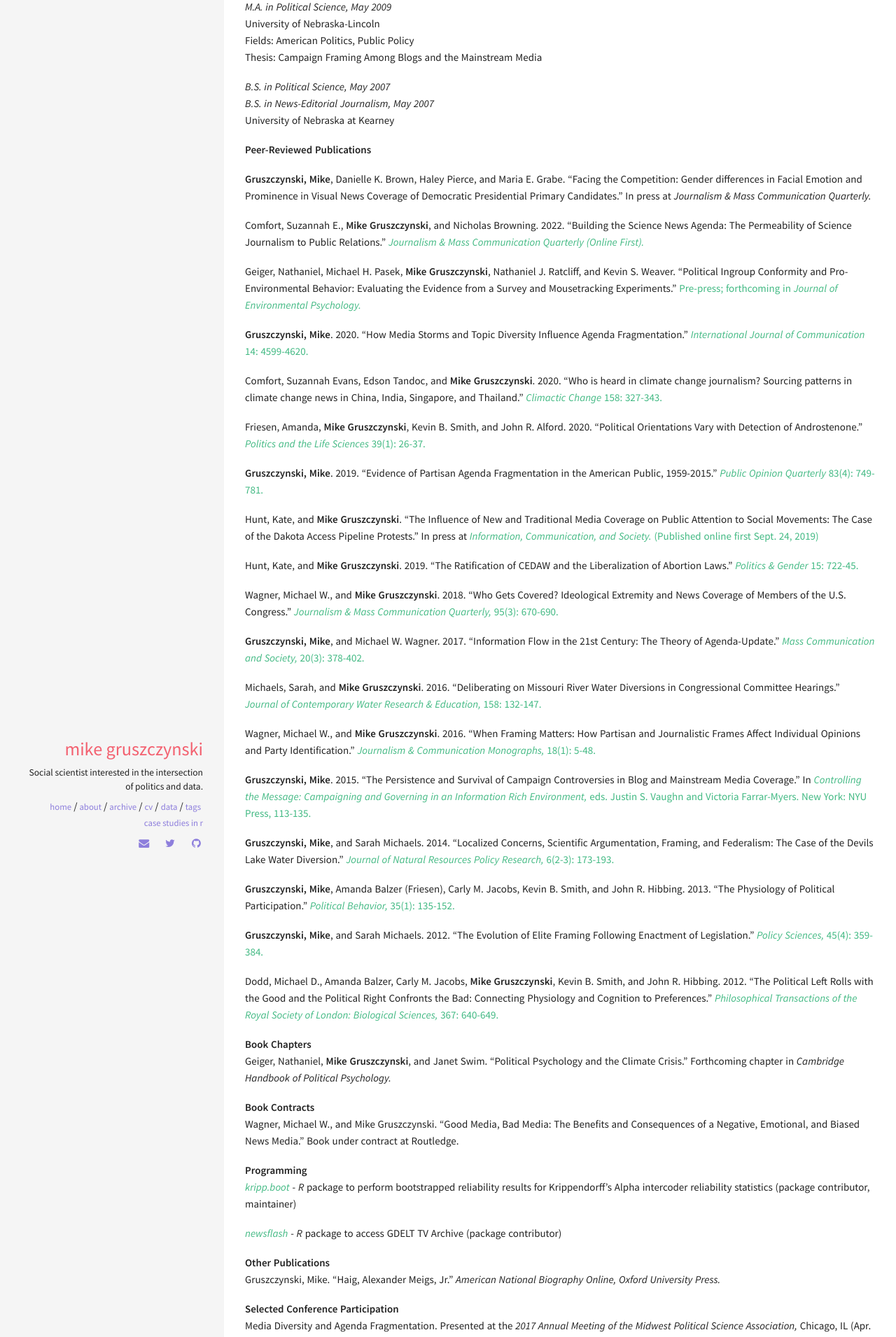
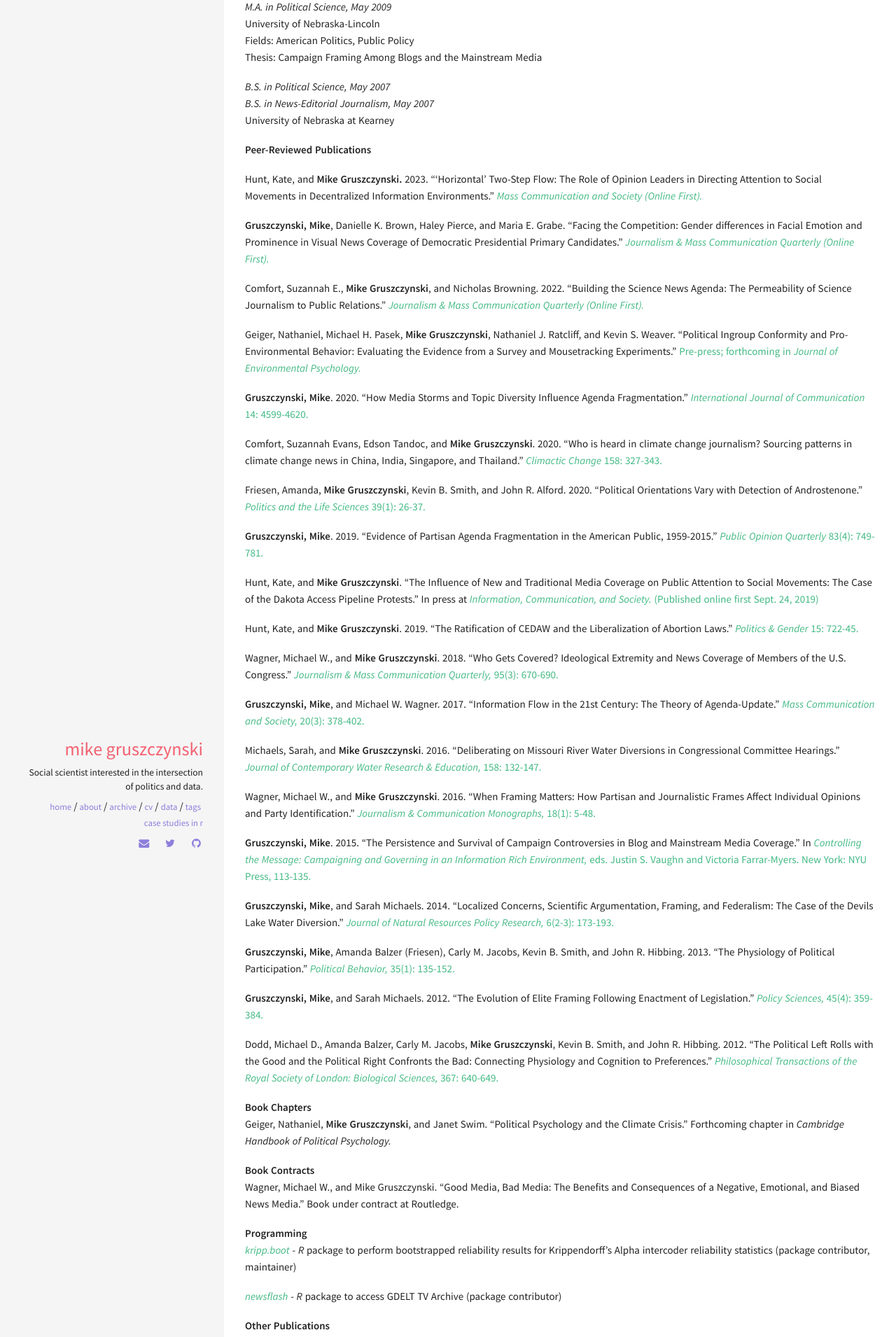
Before and after one commit to MikeGruz/mikegruz.github.io, a Jekyll site: the page built from cv.md, in a window 1280 px wide. Shown: the part 1327-3237 px from the top of the page at 70% size. Built offline with Jekyll 4.4.1, drawn with Linux system fonts in a browser that asks for light colours; some of the changed text lies outside the part shown.

Commit message:
added pubs

```diff
--- a/cv.md
+++ b/cv.md
@@ -69,7 +69,10 @@ University of Nebraska at Kearney
 
 **Peer-Reviewed Publications**
 
-**Gruszczynski, Mike**, Danielle K. Brown, Haley Pierce, and Maria E. Grabe. "Facing the Competition: Gender differences in Facial Emotion and Prominence in Visual News Coverage of Democratic Presidential Primary Candidates." In press at *Journalism & Mass Communication Quarterly.*
+Hunt, Kate, and **Mike Gruszczynski.** 2023. “‘Horizontal’ Two-Step Flow: The Role of Opinion Leaders in Directing Attention to Social Movements in Decentralized Information Environments.” [*Mass Communication and Society (Online First).*](https://www.tandfonline.com/doi/abs/10.1080/15205436.2023.2167663){:target="_blank"}
+
+**Gruszczynski, Mike**, Danielle K. Brown, Haley Pierce, and Maria E. Grabe. "Facing the Competition: Gender differences in Facial Emotion and Prominence in Visual News Coverage of Democratic Presidential Primary Candidates." [*Journalism & Mass Communication Quarterly (Online First).*](https://journals.sagepub.com/doi/abs/10.1177/10776990221124944){:target="_blank"}
+
 
 Comfort, Suzannah E., **Mike Gruszczynski**, and Nicholas Browning. 2022. "Building the Science News Agenda: The Permeability of Science Journalism to Public Relations." [*Journalism & Mass Communication Quarterly (Online First).*](https://doi.org/10.1177/10776990211047949){:target="_blank"}
 
```
